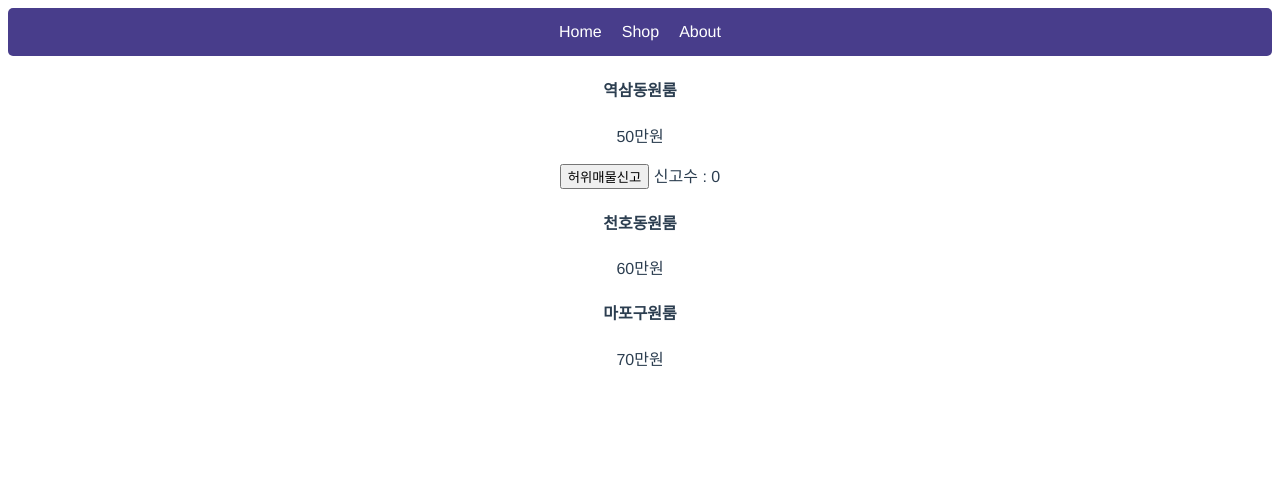
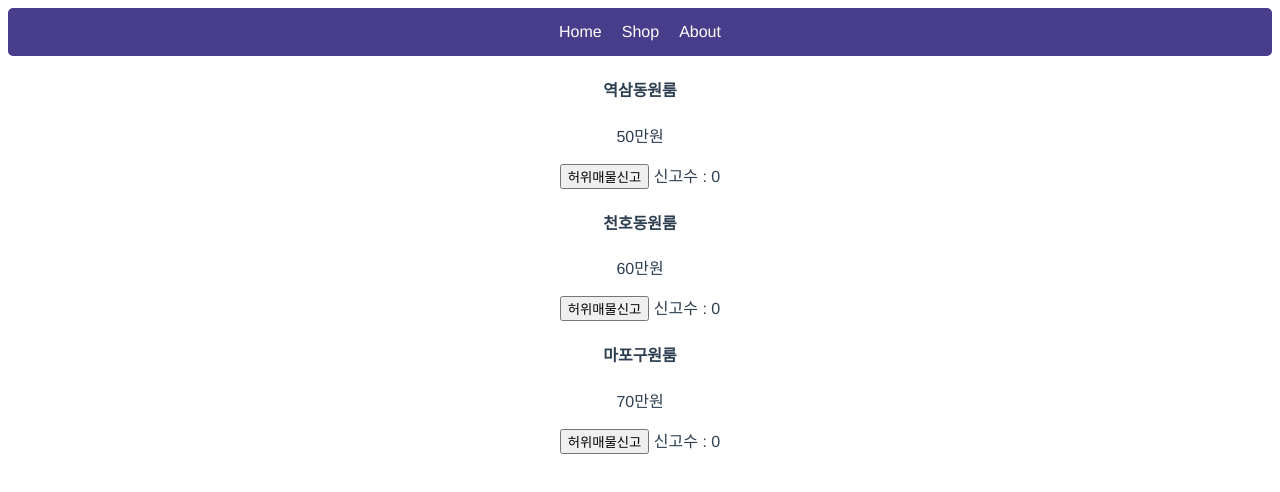
Before and after one commit to myzi726/vueStudy, a Vue app: page / in a window 1280 px wide. Shown: the top 492 px of the page. Built offline with nearby package versions, Linux system fonts and the light colour scheme.

Commit message:
eventHandler2

```diff
--- a/src/App.vue
+++ b/src/App.vue
@@ -7,15 +7,19 @@
   <div>
     <h4>{{products[0]}}</h4>
     <p>50만원</p>
-    <button @click="신고수+=1">허위매물신고</button> <span>신고수 : {{신고수}}</span>
+    <button @click="신고수[0]++">허위매물신고</button> <span>신고수 : {{신고수[0]}}</span>
   </div>
   <div>
     <h4>{{products[1]}}</h4>
     <p>60만원</p>
+    <button @click="신고수[1]++">허위매물신고</button> <span>신고수 : {{신고수[1]}}</span>
+
   </div>
     <div>
     <h4>{{products[2]}}</h4>
     <p>70만원</p>
+    <button @click="신고수[2]++">허위매물신고</button> <span>신고수 : {{신고수[2]}}</span>
+
   </div>
 </template>
 
@@ -27,9 +31,16 @@ export default {
     return {
       navMenu : ['Home', 'Shop', 'About'],
       products: ['역삼동원룸', '천호동원룸', '마포구원룸'],
-      신고수 : 0,
+      신고수 : [0,0,0],
      }
   },
+
+  methods: {
+    // increase() {
+    //   this.신고수 += 1;
+    // }
+  },
+
   components: {
   }
 }
```
